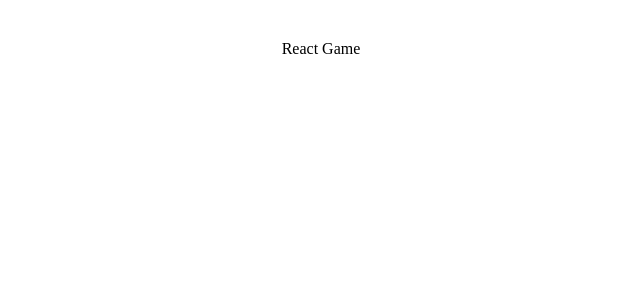
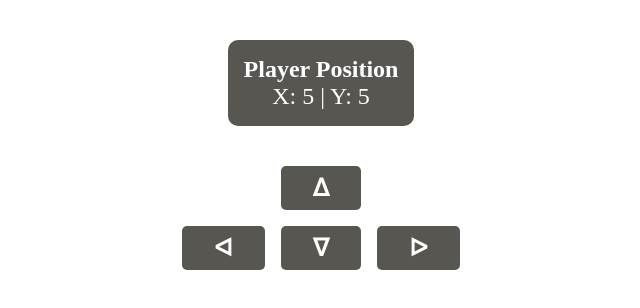
Before and after one commit to lucadumitrascu/react-game, a React (Vite) app: page / in a window 1280 px wide. Shown: the top 308 px of the page, without its empty margins (319-959 px from the left). Built offline with nearby package versions, Linux system fonts and the light colour scheme.

Commit message:
Added movement controls for player
- Added on-screen arrow buttons for movement

```diff
--- a/src/App.jsx
+++ b/src/App.jsx
@@ -1,12 +1,10 @@
-import { useState } from 'react'
-import { useDispatch, useSelector } from 'react-redux'
-import { setPlayerX, setPlayerY, increasePlayerX, increasePlayerY, decreasePlayerX } from './redux/slices/playerSlice'
+import PlayerController from './components/PlayerController'
 import './App.css'
 
 function App() {
   return (
     <div>
-      React Game
+      <PlayerController />
     </div>
   )
 }
--- /dev/null
+++ b/src/components/PlayerController.jsx
@@ -0,0 +1,32 @@
+import { useDispatch, useSelector } from 'react-redux'
+import {
+    setPlayerX, setPlayerY, increasePlayerX,
+    increasePlayerY, decreasePlayerX, decreasePlayerY
+} from '../redux/slices/playerSlice'
+import styles from './PlayerController.module.css'
+
+function PlayerController() {
+    const dispatch = useDispatch()
+    const player = useSelector((state) => state.player)
+
+    return (
+        <>
+            <div className={styles["player-position-card"]}>
+                <h2>Player Position</h2>
+                <p>X: {player.playerX} | Y: {player.playerY}</p>
+            </div>
+            <div className={styles["player-controls"]}>
+                <div>
+                    <button onClick={() => dispatch(increasePlayerY())}> &#5123;</button>
+                </div>
+                <div>
+                    <button onClick={() => dispatch(decreasePlayerX())}> &#5130;</button>
+                    <button onClick={() => dispatch(decreasePlayerY())}> &#5121;</button>
+                    <button onClick={() => dispatch(increasePlayerX())}> &#5125;</button>
+                </div>
+            </div>
+        </>
+    )
+}
+
+export default PlayerController
--- /dev/null
+++ b/src/components/PlayerController.module.css
@@ -0,0 +1,41 @@
+.player-position-card {
+    background-color: rgb(88, 86, 81);
+    color: white;
+    padding: 1rem;
+    width: fit-content;
+    align-self: center;
+    justify-self: center;
+    border-radius: 10px;
+    margin-bottom: 2rem;
+}
+
+.player-position-card h2 {
+    margin: 0;
+    font-size: 1.5rem;
+}
+
+.player-position-card p {
+    margin: 0;
+    font-size: 1.5rem;
+}
+
+.player-controls {
+    display: grid;
+    grid-template-rows: 1fr 1fr;
+}
+
+.player-controls button {
+    margin: 0.5rem;
+    padding: 0.5rem 2rem;
+    font-size: 1.5rem;
+    font-weight: bold;
+    border-radius: 5px;
+    border: none;
+    background-color: rgb(88, 86, 81);
+    color: white;
+    cursor: pointer;
+}
+
+.player-controls button:hover{
+    opacity: 0.6;
+}
```
Also changed, not shown: src/App.css (line endings or trailing spaces).
